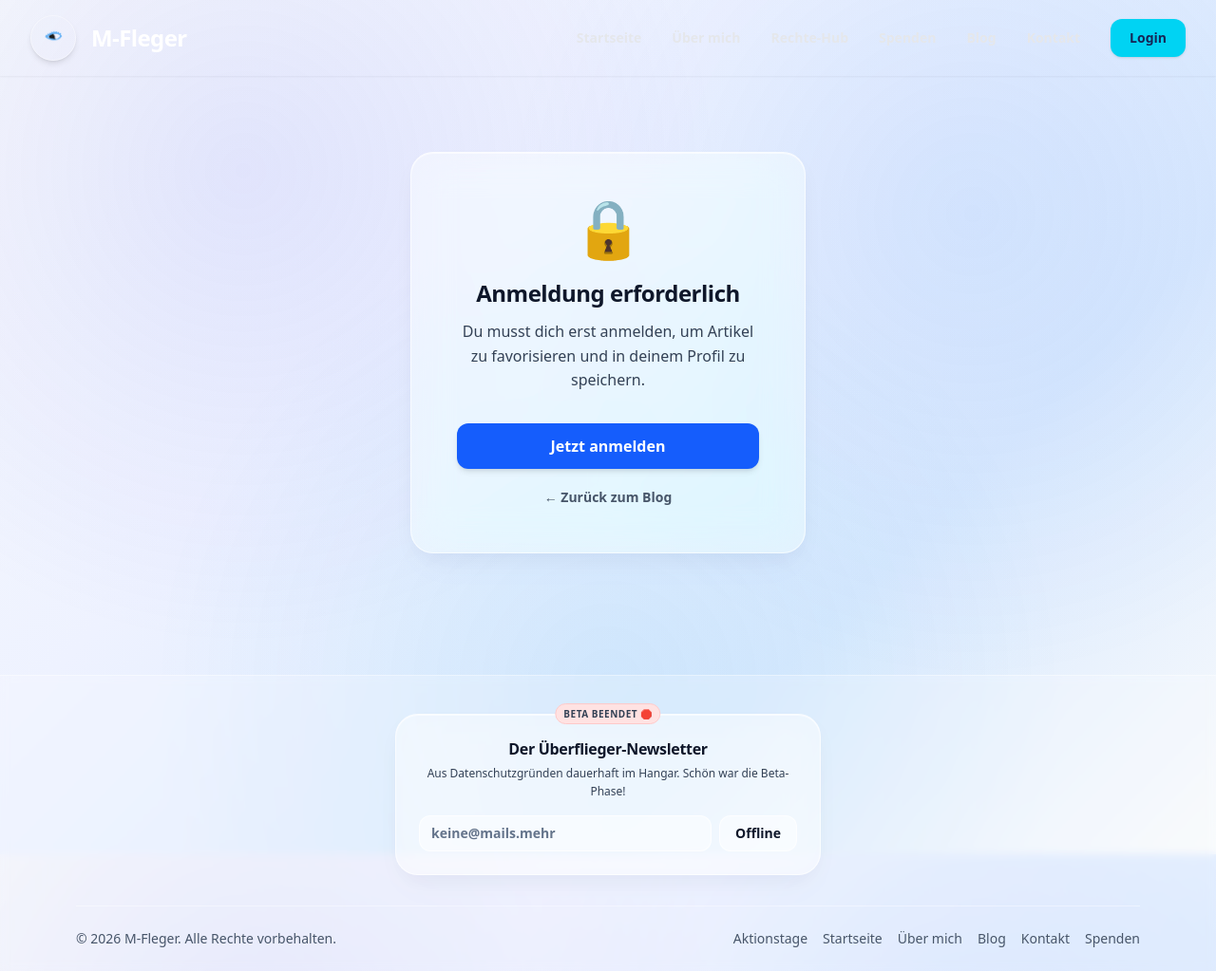
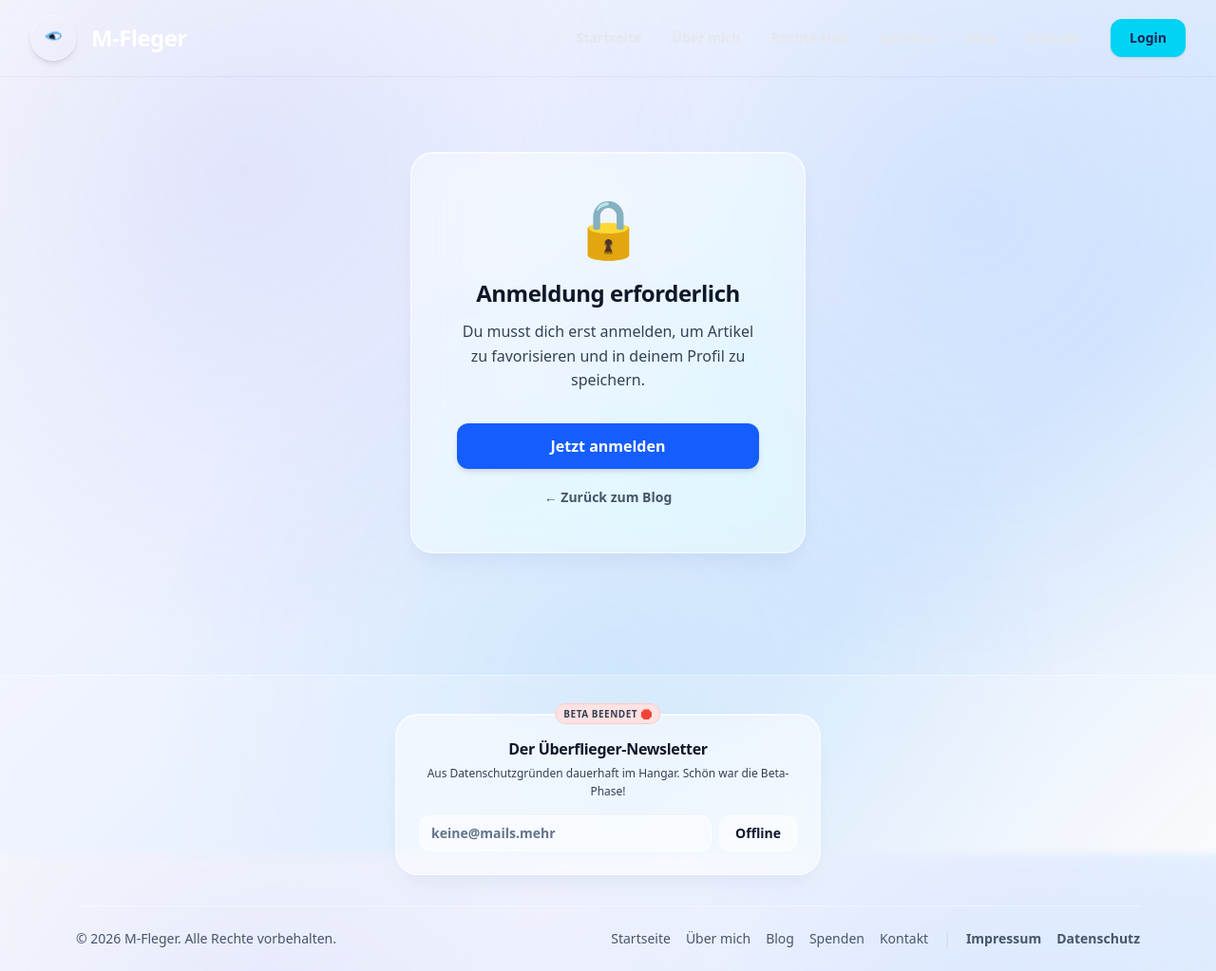
Before and after one commit to julian13053/julian13053.github.io, a Jekyll site: the page built from anmeldung-erforderlich.html, in a window 1280 px wide and 1023 px high. Shown: the whole window at 95% size. Built offline with Jekyll 4.4.1, drawn with Linux system fonts in a browser that asks for light colours; a script that is not in the unit is left out.

Commit message:
Update footer.html

```diff
--- a/_includes/footer.html
+++ b/_includes/footer.html
@@ -14,12 +14,14 @@
         <div class="w-full flex flex-col sm:flex-row items-center justify-between pt-6 text-sm font-medium gap-4" style="border-top: 1px solid rgba(255, 255, 255, 0.4); color: #475569;">
             <p>© 2026 M-Fleger. Alle Rechte vorbehalten.</p>
             <div class="flex flex-wrap gap-x-4 gap-y-2 justify-center">
-                <a href="/aktionstage.html" class="hover:text-blue-600 no-underline" style="color: #475569;">Aktionstage</a>
                 <a href="/index.html" class="hover:text-blue-600 no-underline" style="color: #475569;">Startseite</a>
                 <a href="/ueber-mich.html" class="hover:text-blue-600 no-underline" style="color: #475569;">Über mich</a>
                 <a href="/blog.html" class="hover:text-blue-600 no-underline" style="color: #475569;">Blog</a>
+                <a href="/spenden.html" class="hover:text-blue-600 no-underline" style="color: #475569;">Spenden</a>
                 <a href="/kontakt.html" class="hover:text-blue-600 no-underline" style="color: #475569;">Kontakt</a>
-                <a href="/spenden.html" class="hover:text-blue-600 no-underline" style="color: #475569;">Spenden</a>
+                <span class="text-slate-300 hidden sm:inline">|</span>
+                <a href="/impressum.html" class="hover:text-blue-600 no-underline font-semibold" style="color: #475569;">Impressum</a>
+                <a href="/datenschutz.html" class="hover:text-blue-600 no-underline font-semibold" style="color: #475569;">Datenschutz</a>
             </div>
         </div>
     </div>
```
